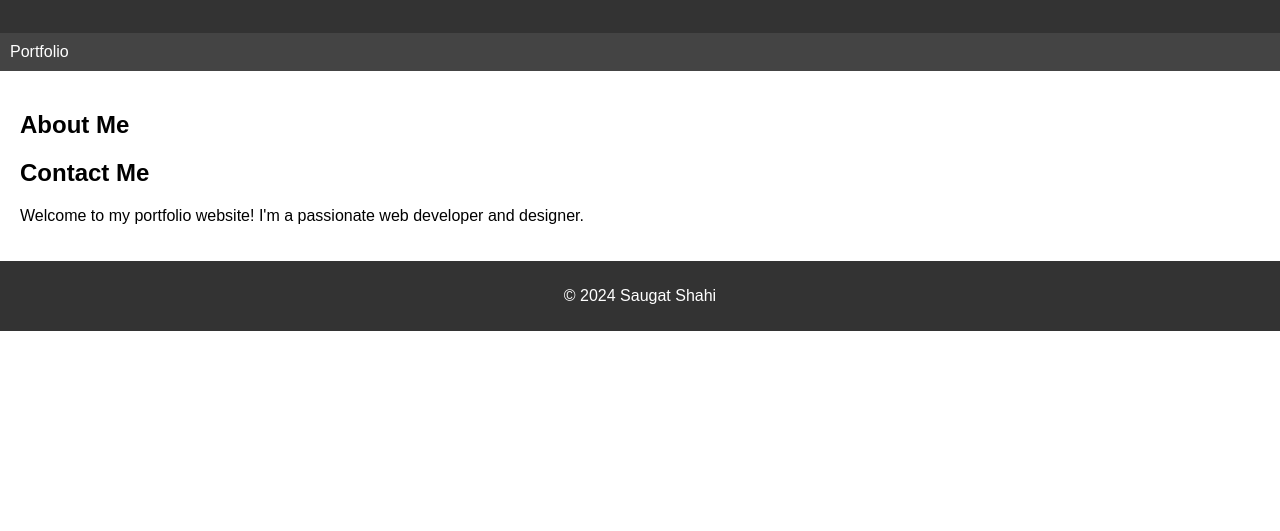
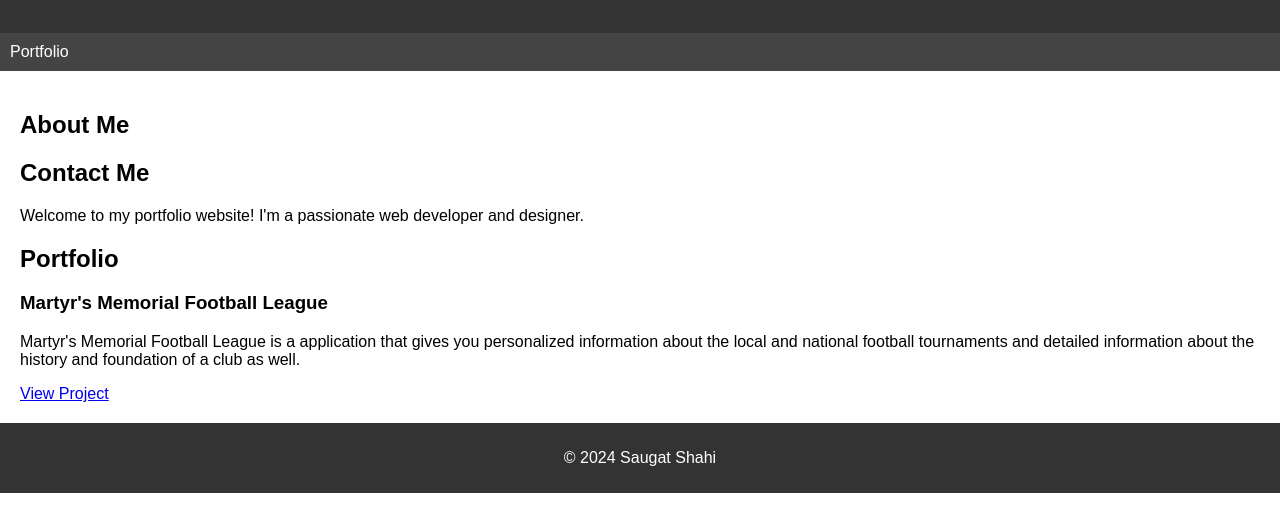
Before and after one commit to shahisaugat/Portfolio-Website, a plain HTML site: page index.html in a window 1280 px wide. Shown: the part 121-652 px from the top of the page. Drawn offline with Linux system fonts and the light colour scheme.

Commit message:
Sections for skill and experience added

```diff
--- a/index.html
+++ b/index.html
@@ -22,6 +22,14 @@
             <h2>Contact Me</h2>
             <p>Welcome to my portfolio website! I'm a passionate web developer and designer.</p>
         </section>
+        <section id = "portfolio">
+            <h2>Portfolio</h2>
+            <div>
+                <h3>Martyr's Memorial Football League</h3>
+                <p>Martyr's Memorial Football League is a application that gives you personalized information about the local and national football tournaments and detailed information about the history and foundation of a club as well.</p>
+                <a href="#">View Project</a>
+            </div>
+        </section>
     </main>
     <footer>
         <p>&copy; 2024 Saugat Shahi</p>
```
